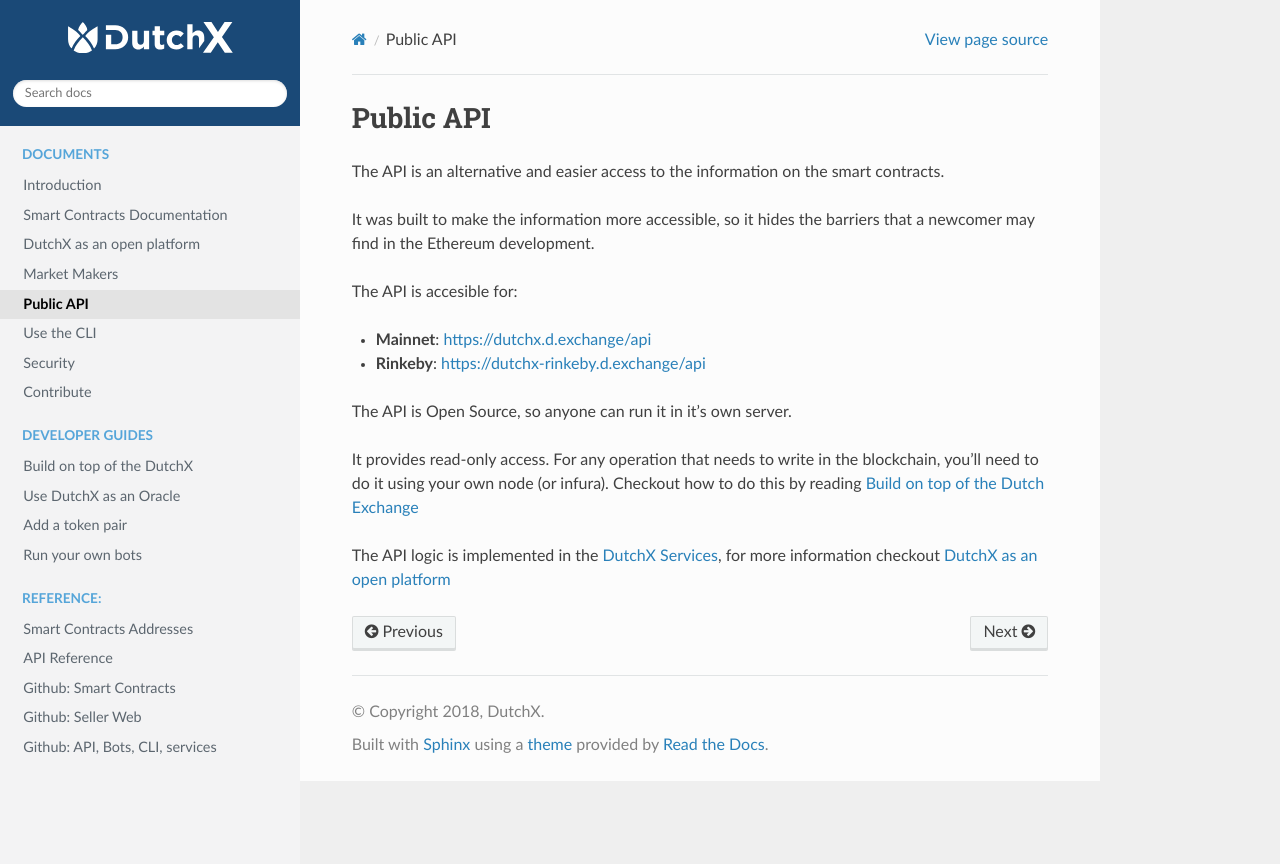
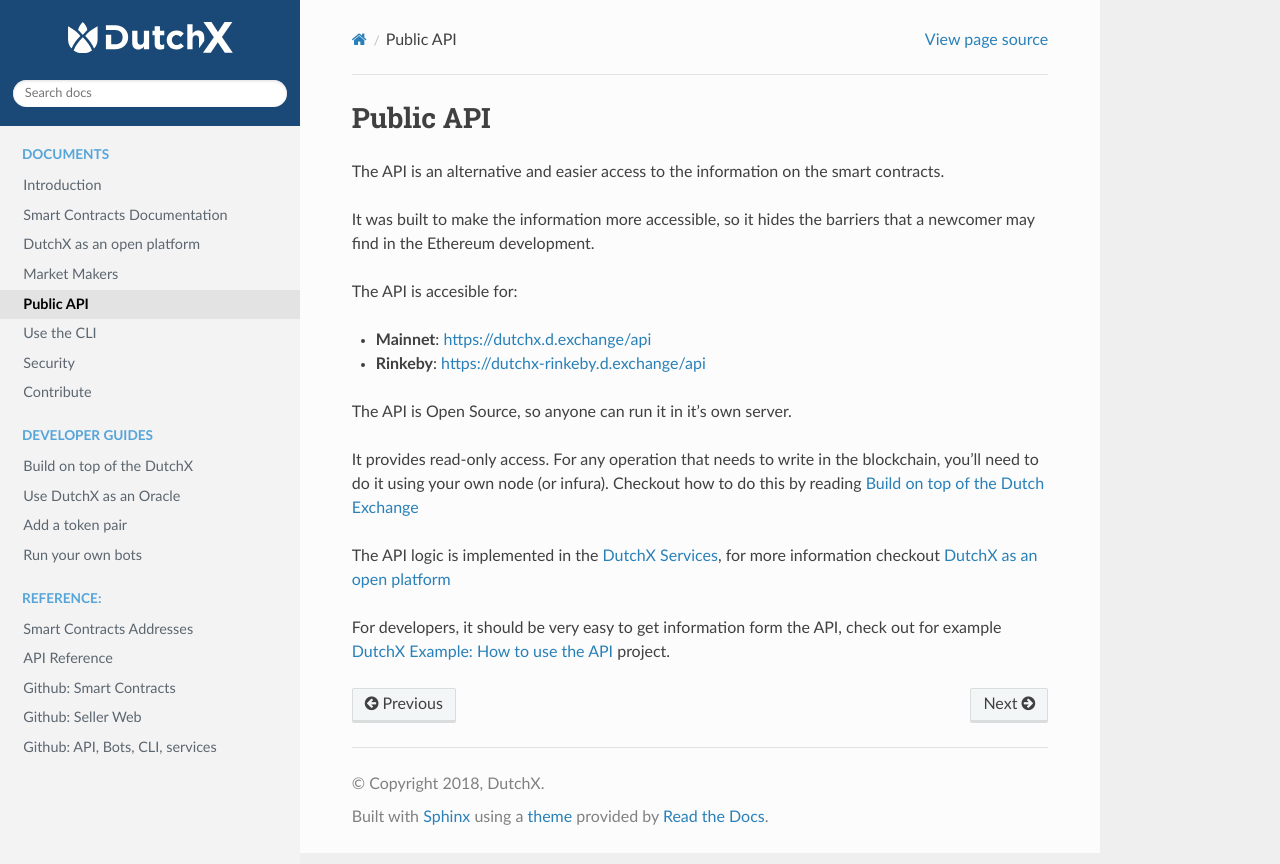
Before and after one commit to gnosis/dx-docs, a Sphinx documentation site: the page built from source/api.md, in a window 1280 px wide. Shown: the top 864 px of the page. Built offline with Sphinx 7.4.7 and the Read the Docs theme 2.0.0, drawn with Linux system fonts in a browser that asks for light colours.

Commit message:
Add link to the API example

```diff
--- a/source/api.md
+++ b/source/api.md
@@ -17,3 +17,8 @@
 
 The API logic is implemented in the [DutchX Services](https://github.com/gnosis/dx-services),
 for more information checkout [DutchX as an open platform](./dutchx-as-an-open-platform.html)
+
+For developers, it should be very easy to get information form the API, check
+out for example
+[DutchX Example: How to use the API](https://github.com/gnosis/dx-examples-api)
+project.
```
